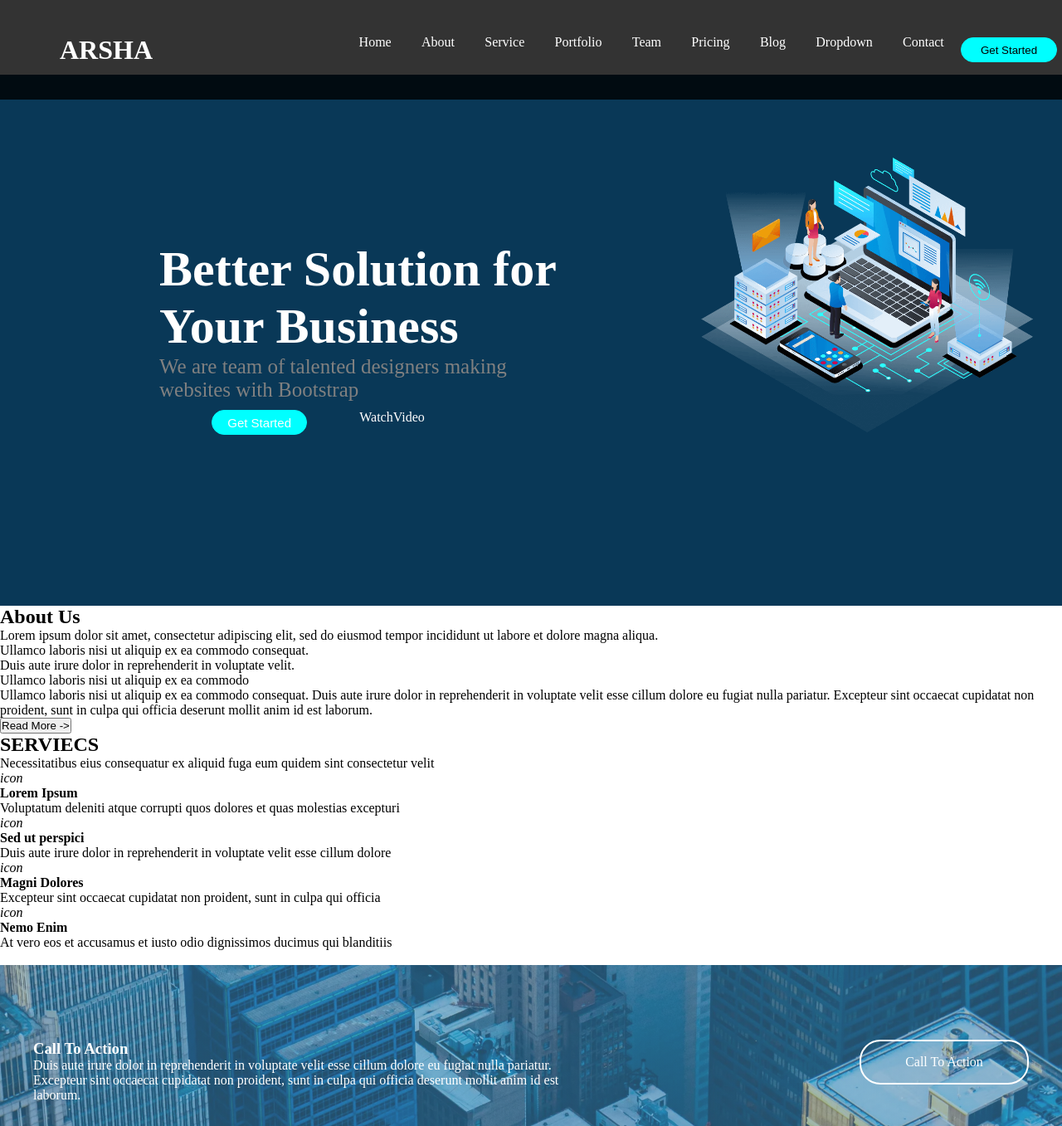
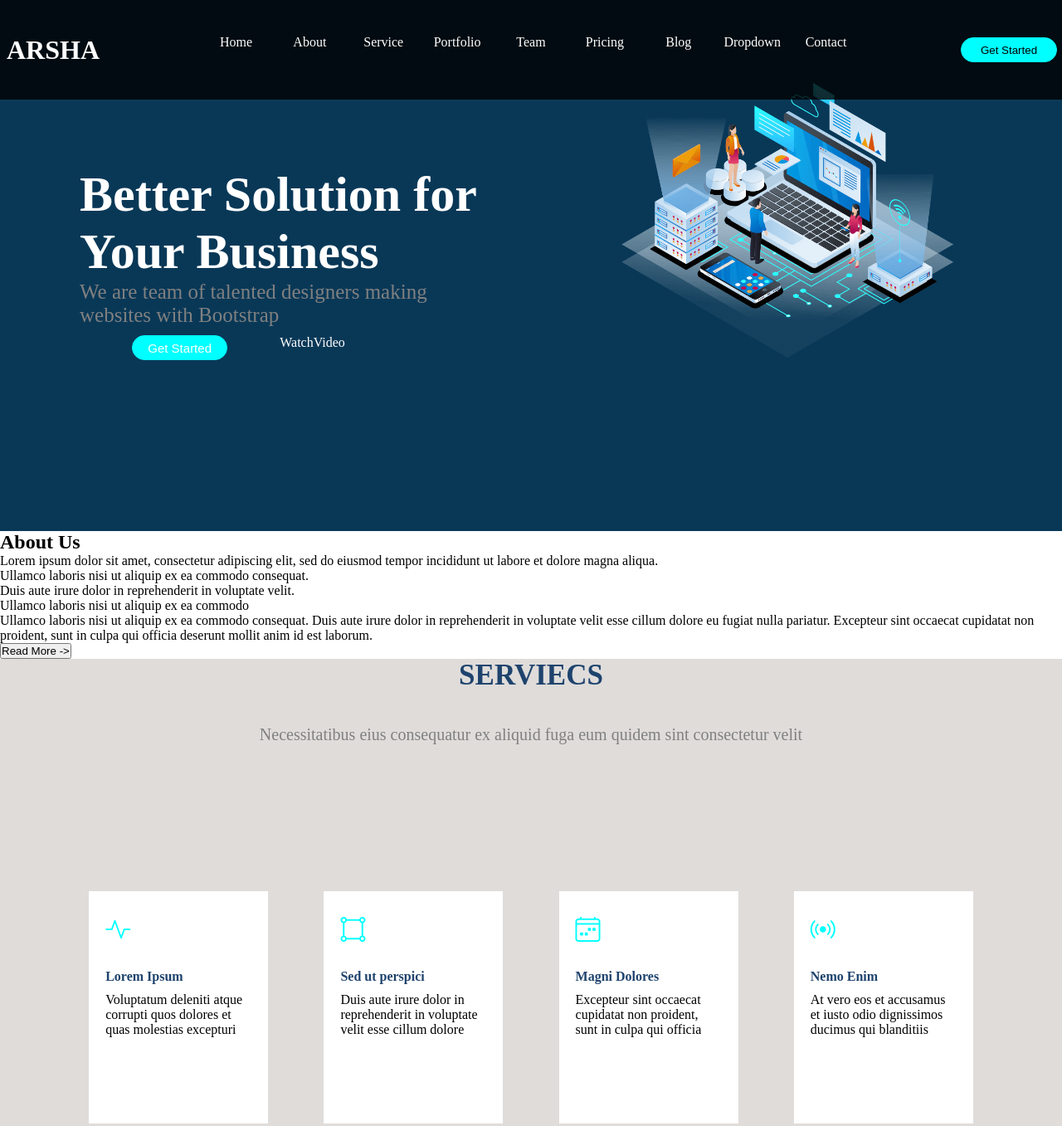
Before and after one commit to Aravinth7920/frontend_arsha-site, a plain HTML site: page index.html in a window 1280 px wide. Shown: the top 1357 px of the page at 83% size. Drawn offline with nearby package versions, Linux system fonts and the light colour scheme.

Commit message:
section commit

```diff
--- a/css/style.css
+++ b/css/style.css
@@ -1,6 +1,7 @@
 *{
 padding:0%;
 margin:0%;
+box-sizing: border-box;
 }
 /*header section*/
 #header-container{
@@ -14,33 +15,47 @@ margin:0%;
 
 
 }
-#header-col1,#header-col3{width: 10%;align-content: center;text-align: center;color: white;margin-left: 5%;}
-#header-col2 ul{
-	display:flex;width:170%;margin-right: 50%;
-  justify-content: space-between;
- color: white;list-style-type: none;
+#header-col1,#header-col3{width: 10%;align-content: center;text-align: center;color: white;}
+#header-col2 ul {
+  display: flex;
+  justify-content: space-evenly;
+  align-items: center;
+  list-style-type: none;
+  color: white;
+  padding: 0;
+  margin: 0;
+  width: 800px;
 }
+#header-col2 ul li {
+  flex: 1;
+  text-align: center;
+}
+
 #header-btn{
   width: 90%;height: 30px;  border: 1px solid aqua;border-radius: 20px;background-color: aqua;
 
 }/*header section end*/
 /*poster section*/
 #poster-section{
- margin-top: 90px;
+ padding-top: 0px;
  height: 80vh;
 }
 #poster-container{
   background-color: rgb(9, 56, 87);width: 100%;
  height: 100%;
 }
-#poster-row{ display: flex;
-  justify-content:space-between;
-  width: 85%;margin-left: 15%; height: 100%;
+#poster-row {
+  display: flex;
+  justify-content: space-between;
+  width: 85%;
+  margin: 0 auto;
+  height: 100%;
 }
+
 .poster-col{width: 40%; height: 100%;justify-content:space-around;margin-top: 100px;
 }
 #poster-col-head{
-  margin-top: 200px;
+  padding-top: 200px;
 }
 #poster-hd2{
   color: white;font-size:60px;
@@ -49,16 +64,71 @@ margin:0%;
   color: gray;font-size: 25px;
 }
 #poster-col1-down{
-  margin-top: 10px;width: 80%;height: 40px;
+  padding-top: 10px;width: 80%;height: 40px;
   justify-content: space-evenly;
   display: flex;color: white
 }
 #poster-col1-down button{height: 30px;width: 30%;border: 1px solid aqua;background-color: aqua;color: white;
   font-size:15px;border-radius: 20px}
 /*poster section end*/
+/*service section */
+
+#service-section{
+  height: 80vh;width: 100%;
+  background-color: rgb(223, 220, 218);
+}
+#service-row1{
+ width: 100%;height: 20vh;
+  text-align: center;
+}
+#service-row1 h2{
+  padding: 0px 0px 20px;margin: 0px 0px 20px;
+  color: rgb(30, 67, 109);font-size: 35px;
+}
+#service-row1 p{
+font-size: 20px;color: gray;
+}
+#service-row2{
+  width: 100%;
+  height: 65vh;display: flex;justify-content: space-evenly;
+  align-items: center;
+  padding: 0px 40px;
+}
+.service-col{
+  width: 18%;
+  height: 35vh;
+  background-color: white;text-align: center;
+}
+.service-col i,
+.service-col h4 {
+  display: block;
+  text-align: left;
+  padding-left: 20px;
+  padding-top: 30px;
+  color: rgb(30, 67, 109);
+}
+
+.service-col p {
+  padding: 10px 20px;
+  text-align: left;
+  font-size:medium;
+
+}
+
+.service-col i{
+  font-size: 30px;color: aqua;
+}
+
+
+
+
+/*service section end*/
+
 #cta-section{
-  height: 100vh;width: 100%;;
+  height: 100vh;width: 100%;
+
 }
+
 #container {
   width: 100%;
   height: 40vh;
--- a/index.html
+++ b/index.html
@@ -6,6 +6,10 @@
 	<meta name="viewport" content="width=device-width, initial-scale=1.0">
 	<title>Practice</title>
 	<link rel="stylesheet" href="./css/style.css">
+
+    <link rel="stylesheet" href="https://cdn.jsdelivr.net/npm/bootstrap-icons@1.11.3/font/bootstrap-icons.css">
+
+
 	<style>
 		.member-border {
 			border: 1px solid gray;
@@ -104,23 +108,23 @@
 				</p>
 			</div>
 			<div id="service-row2"> <!--Service card-->
-				<div class="service-col">
-					<i class="service-col-icon">icon</i>
+				<div class="service-col ">
+					<i class="bi bi-activity"></i>
 					<h4>Lorem Ipsum</h4>
 					<p>Voluptatum deleniti atque corrupti quos dolores et quas molestias excepturi</p>
 				</div>
 				<div class="service-col">
-					<i class="service-col-icon">icon</i>
+					<i class="bi bi-bounding-box-circles"></i>
 					<h4>Sed ut perspici</h4>
 					<p>Duis aute irure dolor in reprehenderit in voluptate velit esse cillum dolore</p>
 				</div>
 				<div class="service-col">
-					<i class="service-col-icon">icon</i>
+					<i class="bi bi-calendar4-week"></i>
 					<h4>Magni Dolores</h4>
 					<p>Excepteur sint occaecat cupidatat non proident, sunt in culpa qui officia</p>
 				</div>
 				<div class="service-col">
-					<i class="service-col-icon">icon</i>
+					<i class="bi bi-broadcast"></i>
 					<h4>Nemo Enim</h4>
 					<p>At vero eos et accusamus et iusto odio dignissimos ducimus qui blanditiis</p>
 				</div>
```
